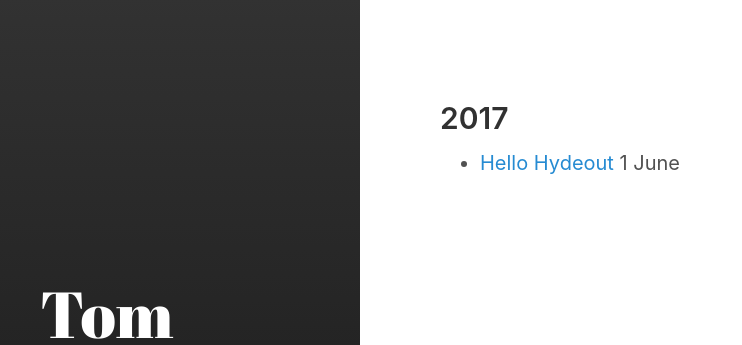
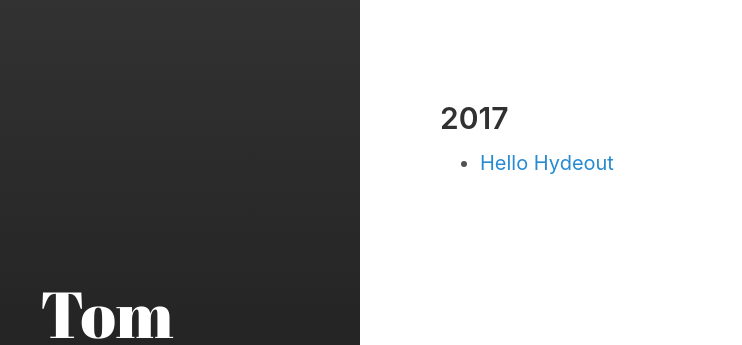
Before and after one commit to tomsherlocked/site, a Jekyll site: the page built from index.html, in a window 1280 px wide. Shown: the top 345 px of the page, without its empty margins (0-742 px from the left). Built offline with Jekyll 4.4.1, drawn with Linux system fonts in a browser that asks for light colours; the list of posts is cut into pages by our own code.

Commit message:
removed date

```diff
--- a/_layouts/index.html
+++ b/_layouts/index.html
@@ -20,7 +20,7 @@ layout: default
               <ul class="post-list">
           {% endif %}
       {% endunless %}
-      <li class="post-list-item"><a href="{{ post.url }}">{{ post.title }}</a><span class="post-list-date">{{ post.date | date: '%e %B' }}</span></li>
+      <li class="post-list-item"><a href="{{ post.url }}">{{ post.title }}</a></li>
   {% endfor %}
   </ul>
 
```
